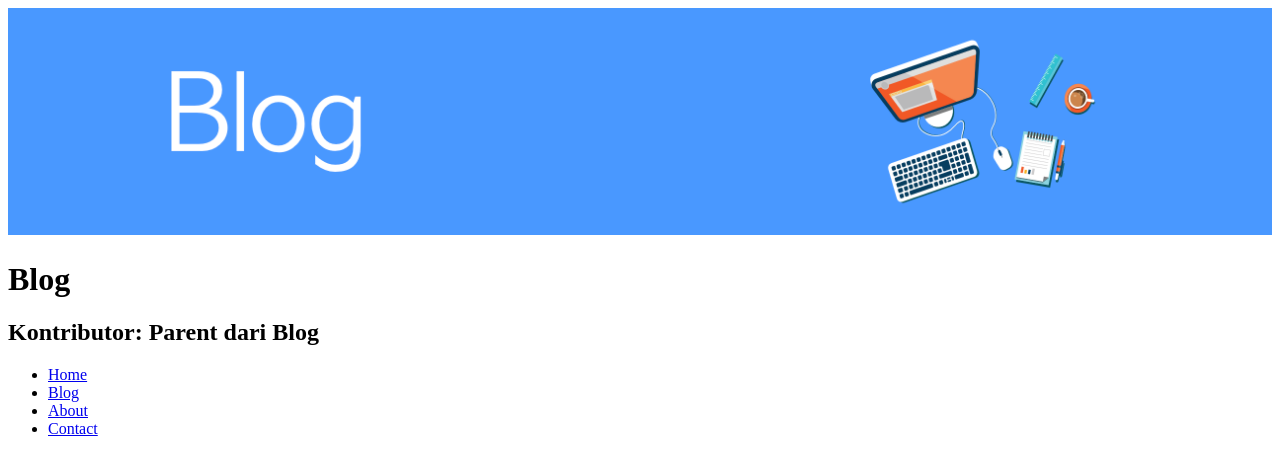
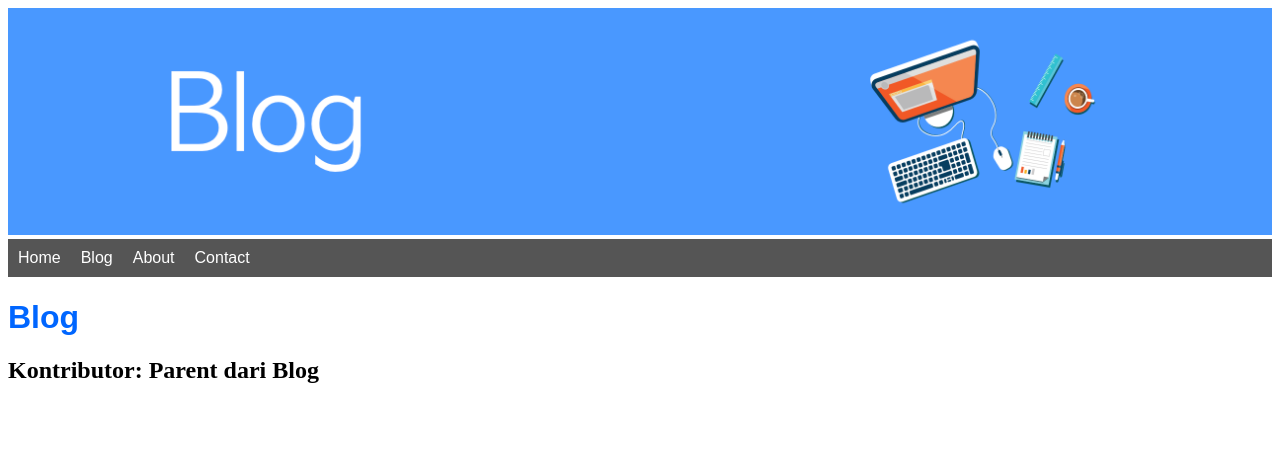
Before and after one commit to fauziihsan/django3app, a Django app: page /blog/ in a window 1280 px wide. Shown: the top 475 px of the page. Run offline with Django 3.2, Linux system fonts and the light colour scheme; parts of the project's set-up code (start-up, migrations or seed data) failed here and were passed over.

Commit message:
Video 12

```diff
--- /dev/null
+++ b/about/static/about/css/styles.css
@@ -0,0 +1,3 @@
+h1 {
+    color: #f60;
+}
--- a/about/views.py
+++ b/about/views.py
@@ -11,6 +11,7 @@ def index(request):
             ['/about','About'],
             ['/contact','Contact'],
         ],
-        'banner': 'about/img/banner_about.png'
+        'banner': 'about/img/banner_about.png',
+        'app_css': 'about/css/styles.css'
     }
-    return render(request, 'about/about.html', context)
+    return render(request, 'index.html', context)
--- /dev/null
+++ b/blog/static/blog/css/styles.css
@@ -0,0 +1,3 @@
+h1 {
+    color: #06f;
+}
--- a/blog/views.py
+++ b/blog/views.py
@@ -12,9 +12,10 @@ def index(request):
             ['/about','About'],
             ['/contact','Contact'],
         ],
-        'banner': 'blog/img/banner_blog.png'
+        'banner': 'blog/img/banner_blog.png',
+        'app_css': 'blog/css/styles.css'
     }
-    return render(request, 'blog/blog.html', context)
+    return render(request, 'index.html', context)
 
 def cerita(request):
     context = {
--- /dev/null
+++ b/static/css/styles.css
@@ -0,0 +1,33 @@
+#banner {
+    width: 100%;
+}
+
+h1 {
+    color: #555;
+    font-family: arial;
+}
+
+nav ul {
+    background-color: #555;
+    list-style-type: none;
+    margin: 0;
+    overflow: hidden;
+    padding: 0;
+}
+
+nav li {
+    float: left;
+}
+
+
+nav a {
+    color: #fff;
+    font-family: arial;
+    padding: 10px 10px;
+    text-decoration: none;
+    display: block  ;
+}
+
+nav a:hover {
+    background-color: #f00;
+}
--- a/templates/index.html
+++ b/templates/index.html
@@ -7,18 +7,24 @@
     <meta http-equiv="X-UA-Compatible" content="IE=edge">
     <meta name="viewport" content="width=device-width, initial-scale=1.0">
     <title>{{ judul }} | Django3App</title>
+    <link rel="stylesheet" type="text/css" href="{% static "css/styles.css" %}">
+    <link rel="stylesheet" type="text/css" href="{% static app_css %}">
 </head>
 <body>
-    <img style="width: 100%;" src="{% static banner %}" alt="">
+    <img id="banner" src="{% static banner %}" alt="">
+
+    <nav>
+        <ul>
+            {% for link,name in nav %}
+            <li><a href="{{ link }}">{{ name }}</a></li>
+
+            {% endfor %}
+
+        </ul>
+    </nav>
+
     <h1>{{ judul }}</h1>
     <h2>Kontributor: {{ kontributor }}</h2>
 
-    <ul>
-        {% for link,name in nav %}
-        <li><a href="{{ link }}">{{ name }}</a></li>
-
-        {% endfor %}
-
-    </ul>
 </body>
 </html>
```
